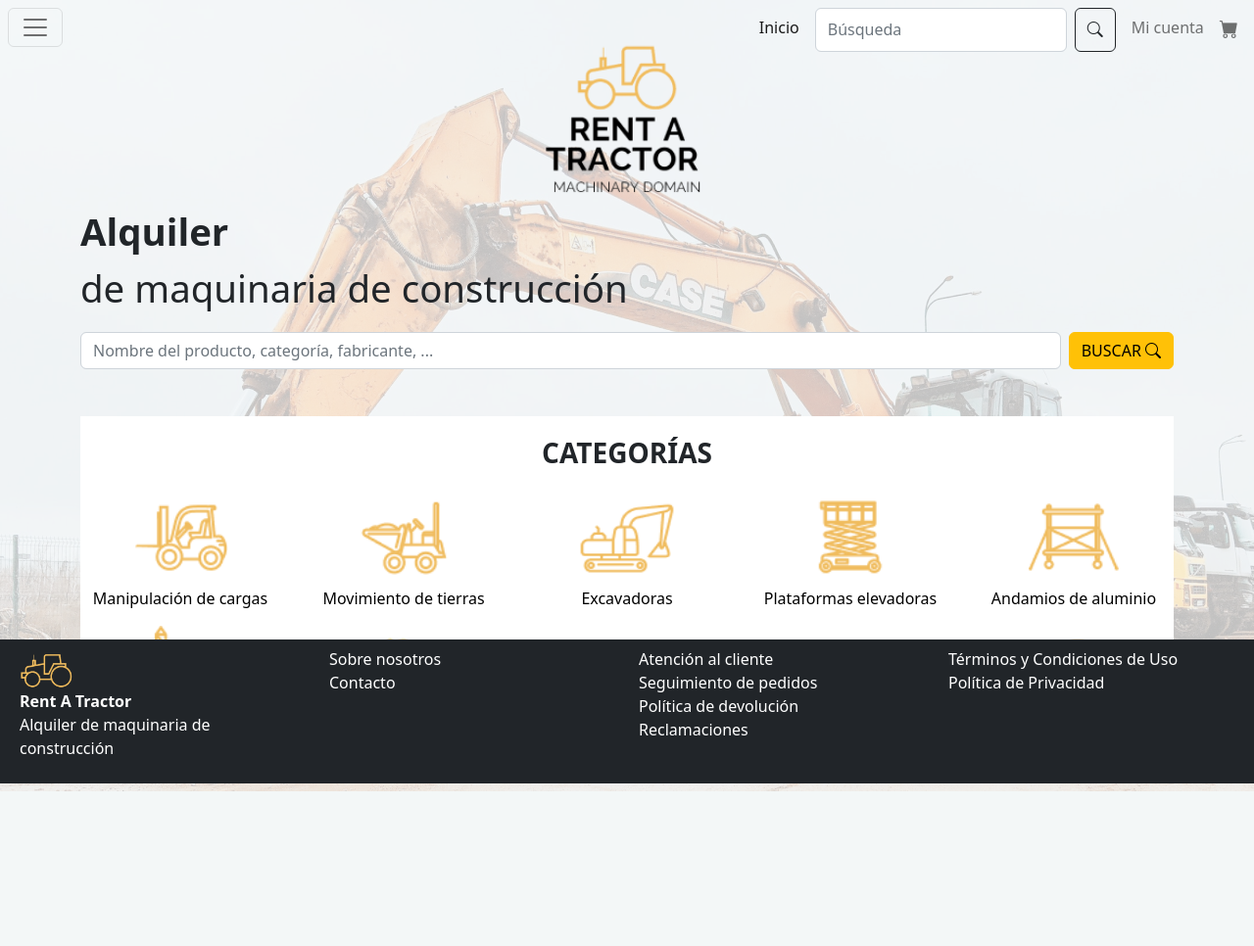
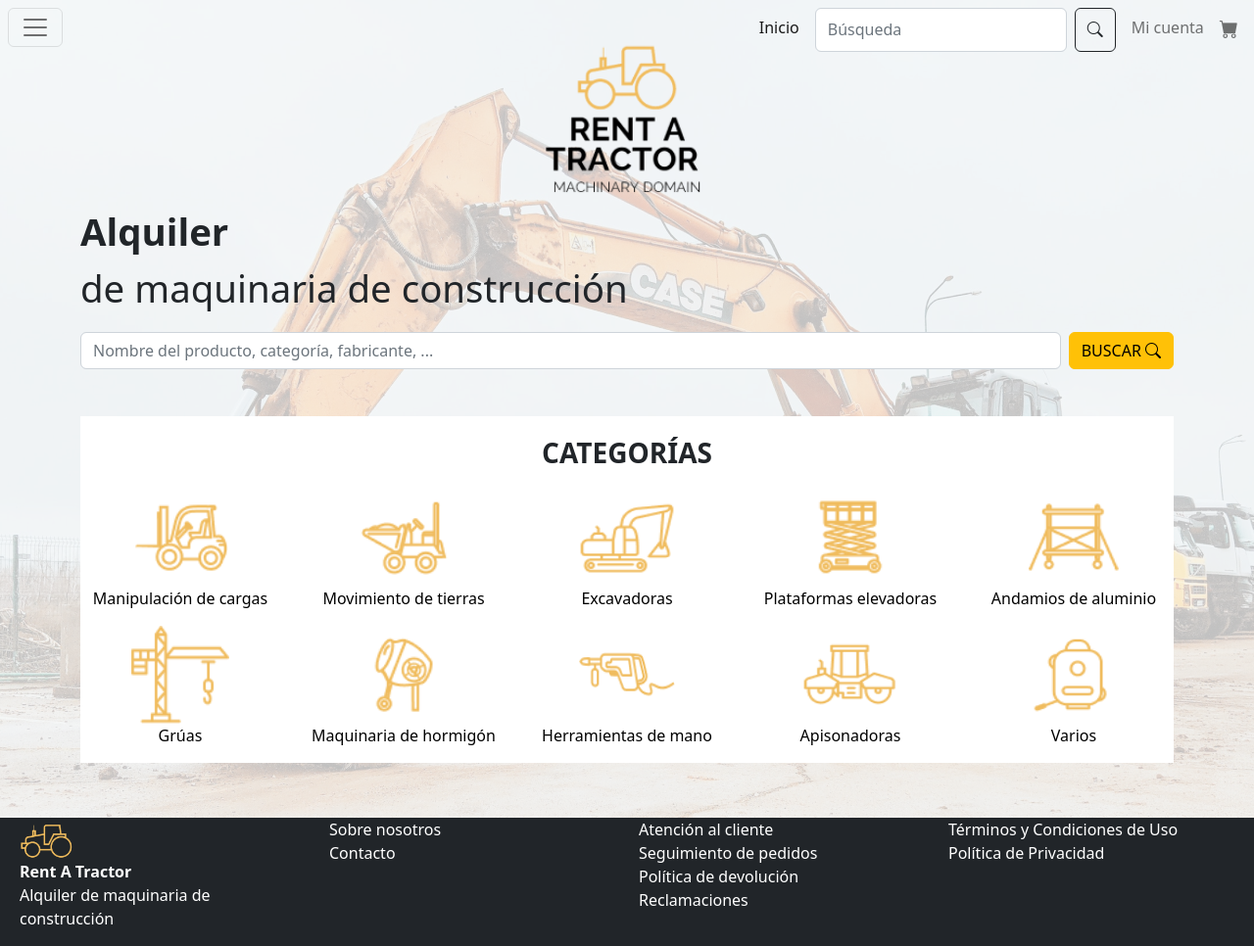
Before and after one commit to marsamber/PGPI, a Django app: page / in a window 1280 px wide. Shown: the whole page at 98% size. Before the commit the page ends 808 px from the top, so only its background shows below. Run offline with Django 4.2, Linux system fonts and the light colour scheme.

Commit message:
Footer modificado

```diff
--- a/code/rentATractor/app/templates/master.html
+++ b/code/rentATractor/app/templates/master.html
@@ -1,7 +1,7 @@
 {% load static %}
 
 <!DOCTYPE html>
-<html lang="en">
+<html lang="en" style="height:100vh">
   <head>
     <meta charset="UTF-8" />
     <meta name="viewport" content="width=device-width, initial-scale=1.0" />
@@ -21,7 +21,7 @@
     <title>Rent a Tractor</title>
   </head>
   <body className="bg-image" style="background-image: url(../../media/background.png);
-  height: 100vh">
+  height: 100%">
     <nav class="navbar mt-2 mx-2" style="height: 25vh;">
         <div class="w-100">
             <button class="navbar-toggler position-absolute top-0" type="button" data-bs-toggle="offcanvas" data-bs-target="#offcanvasNavbar" aria-controls="offcanvasNavbar">
@@ -91,10 +91,10 @@
         </divA>
       </nav>
 
-    <div class="container" style="text-align: justify;
-  text-justify: inter-word;">{% block contenido %} {% endblock %}</div>
+    <div class="container pb-5" style="text-align: justify;
+  text-justify: inter-word; min-height: 60%">{% block contenido %} {% endblock %}</div>
 
-<footer class="bg-dark text-white fixed-bottom">
+<footer class="bg-dark text-white position-relative bottom-0 w-100" >
   <div class="row m-2">
     <div class="col-3">
       <div class="row">
```
